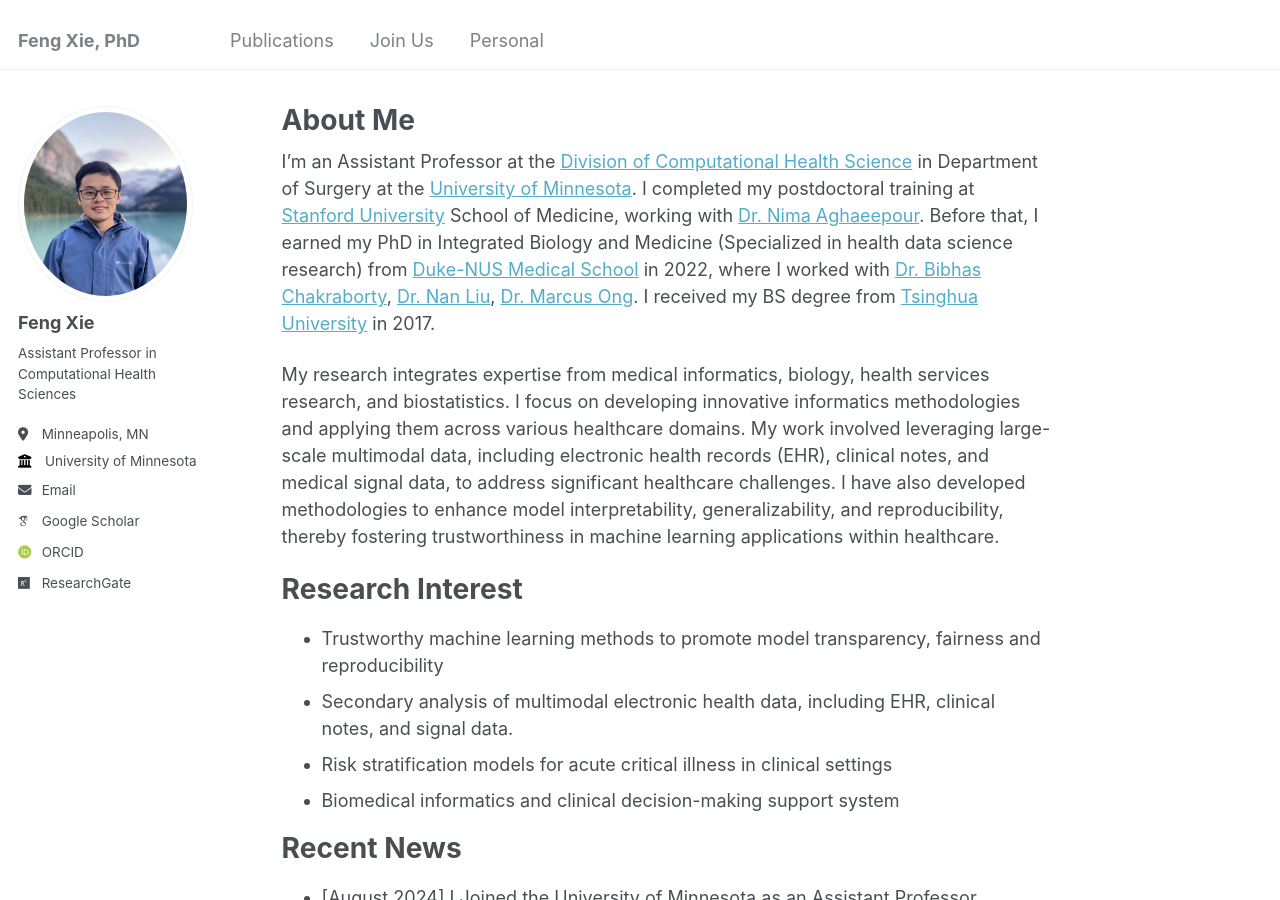
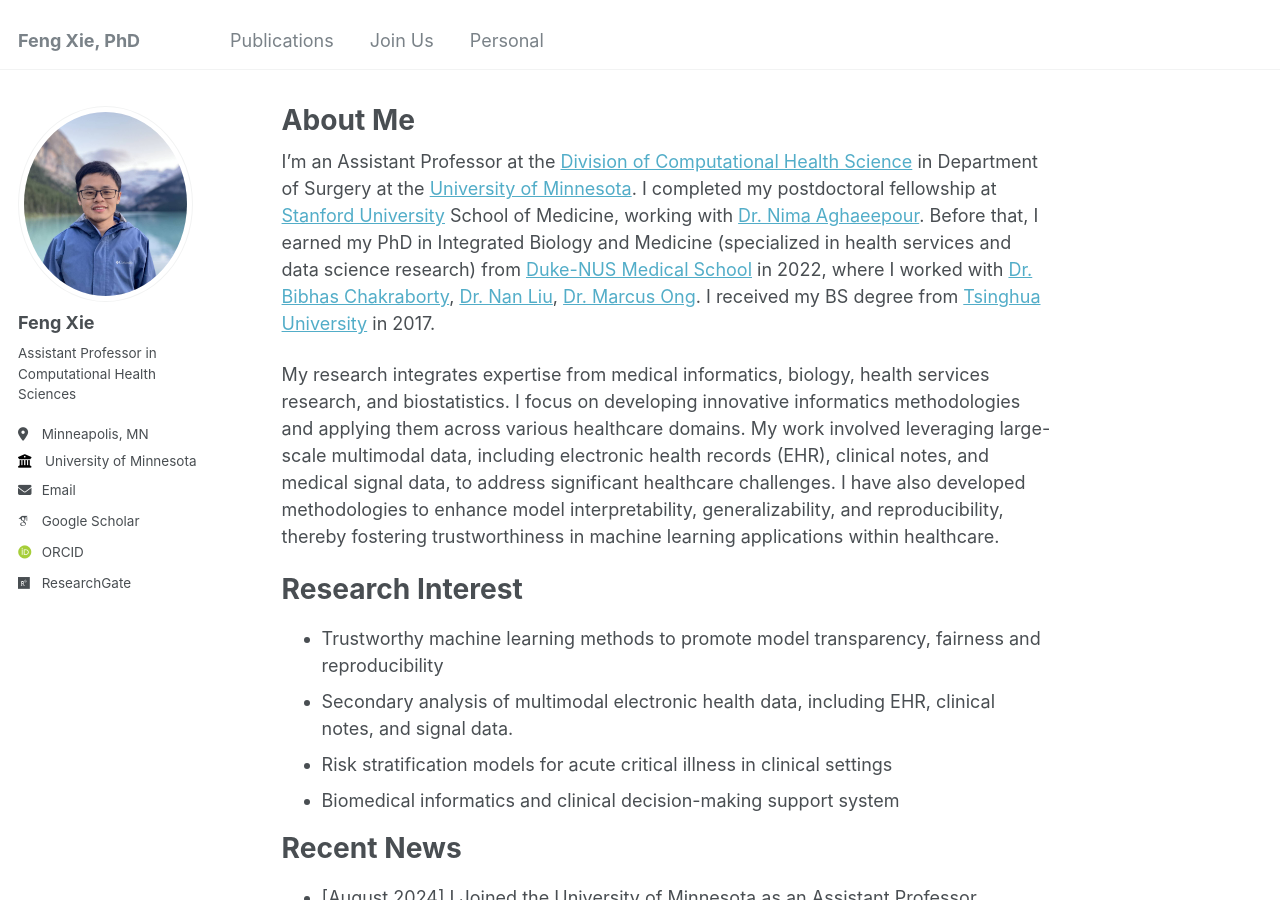
Before and after one commit to fengx13/fengx13.github.io, a Jekyll site: the page built from _pages/about.md, in a window 1280 px wide and 900 px high. Built offline with Jekyll 4.4.1, drawn with Linux system fonts in a browser that asks for light colours; some web fonts are replaced.

Commit message:
Update about.md

```diff
--- a/_pages/about.md
+++ b/_pages/about.md
@@ -6,7 +6,7 @@ redirect_from:
   - /about/
   - /about.html
 ---
-I'm an Assistant Professor at the [Division of Computational Health Science](https://med.umn.edu/surgery/divisions/computational-health-sciences) in Department of Surgery at the [University of Minnesota](https://twin-cities.umn.edu/). I completed my postdoctoral training at [Stanford University](https://www.stanford.edu/) School of Medicine, working with [Dr. Nima Aghaeepour](https://nalab.stanford.edu/team/nima-aghaeepour/). Before that, I earned my PhD in Integrated Biology and Medicine (Specialized in health data science research) from [Duke-NUS Medical School](https://www.duke-nus.edu.sg/) in 2022, where I worked with [Dr. Bibhas Chakraborty](https://blog.nus.edu.sg/bibhas/), [Dr. Nan Liu](https://blog.nus.edu.sg/liunan/), [Dr. Marcus Ong](https://www.duke-nus.edu.sg/directory/detail/ong-eng-hock-marcus). I received my BS degree from [Tsinghua University](https://www.tsinghua.edu.cn/en/) in 2017.
+I'm an Assistant Professor at the [Division of Computational Health Science](https://med.umn.edu/surgery/divisions/computational-health-sciences) in Department of Surgery at the [University of Minnesota](https://twin-cities.umn.edu/). I completed my postdoctoral fellowship at [Stanford University](https://www.stanford.edu/) School of Medicine, working with [Dr. Nima Aghaeepour](https://nalab.stanford.edu/team/nima-aghaeepour/). Before that, I earned my PhD in Integrated Biology and Medicine (specialized in health services and data science research) from [Duke-NUS Medical School](https://www.duke-nus.edu.sg/) in 2022, where I worked with [Dr. Bibhas Chakraborty](https://blog.nus.edu.sg/bibhas/), [Dr. Nan Liu](https://blog.nus.edu.sg/liunan/), [Dr. Marcus Ong](https://www.duke-nus.edu.sg/directory/detail/ong-eng-hock-marcus). I received my BS degree from [Tsinghua University](https://www.tsinghua.edu.cn/en/) in 2017.
 
 My research integrates expertise from medical informatics, biology, health services research, and biostatistics. I focus on developing innovative informatics methodologies and applying them across various healthcare domains. My work involved leveraging large-scale multimodal data, including electronic health records (EHR), clinical notes, and medical signal data, to address significant healthcare challenges. I have also developed methodologies to enhance model interpretability, generalizability, and reproducibility, thereby fostering trustworthiness in machine learning applications within healthcare.
 
```
